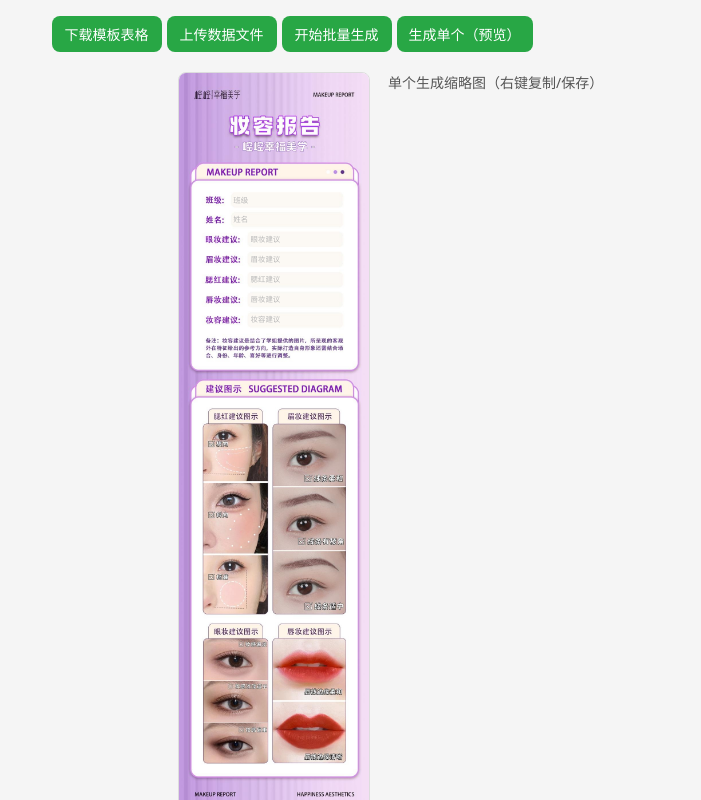
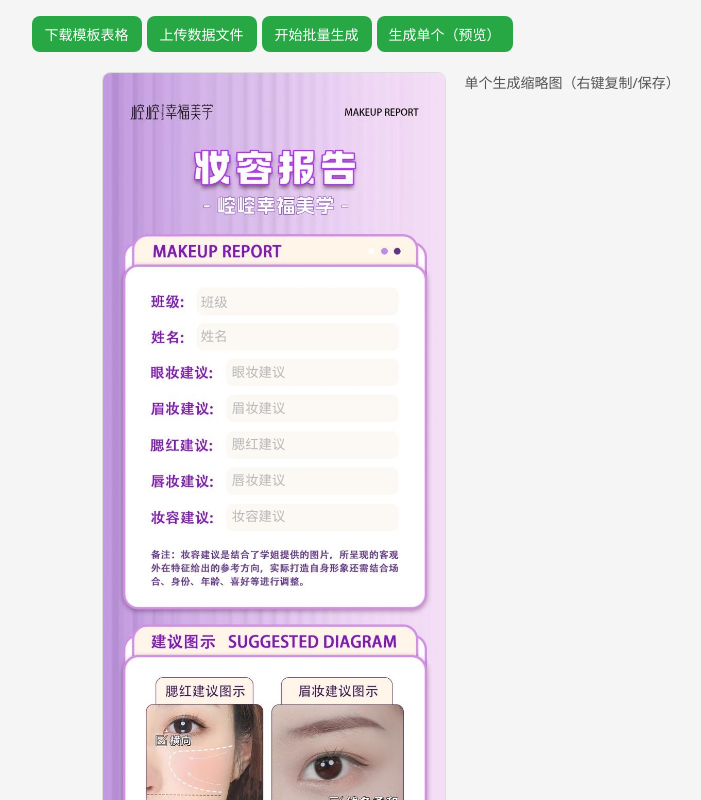
Before and after one commit to yxt1017/AestheticTestReport, a plain HTML site: page MakeupReport/index.html in a window 1280 px wide. Shown: the top 800 px of the page, without its empty margins (248-949 px from the left). Drawn offline with nearby package versions, Linux system fonts and the light colour scheme.

Commit message:
Update index.html
new

```diff
--- a/MakeupReport/index.html
+++ b/MakeupReport/index.html
@@ -25,7 +25,7 @@
       gap: 5px;
       width: max-content;             /* 按内容收缩宽度 */
       margin: 0 auto 20px;            /* 先居中 */
-      transform: translateX(-100px);  /* 再整体向左偏移（需要就调这个数） */
+      transform: translateX(-120px);  /* 再整体向左偏移（需要就调这个数） */
     }
     .toolbar::-webkit-scrollbar{ height: 6px; }
     .toolbar::-webkit-scrollbar-thumb{ background: rgba(0,0,0,.2); border-radius: 3px; }
@@ -163,7 +163,7 @@
     /* ===== 基准尺寸与缩放 ===== */
     let baseW = 750, baseH = 1000;
     let scale = 1;       // 随窗口自适应的缩放
-    let zoomScale = 1;   // 👈 用户 Ctrl+滚轮 再叠加的缩放（默认 1）
+    let zoomScale = 1.8;   // 👈 用户 Ctrl+滚轮 再叠加的缩放（默认 1）
 
     function layoutByFrame(){
       if(!baseW || !baseH) return;
```
